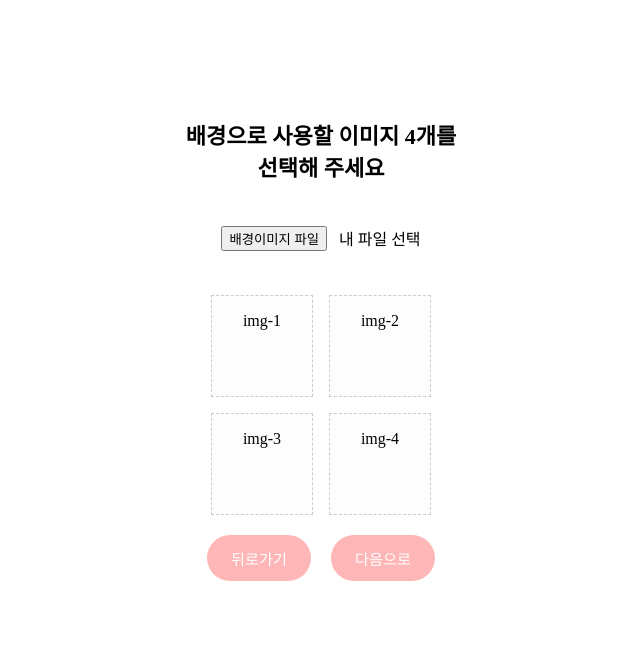
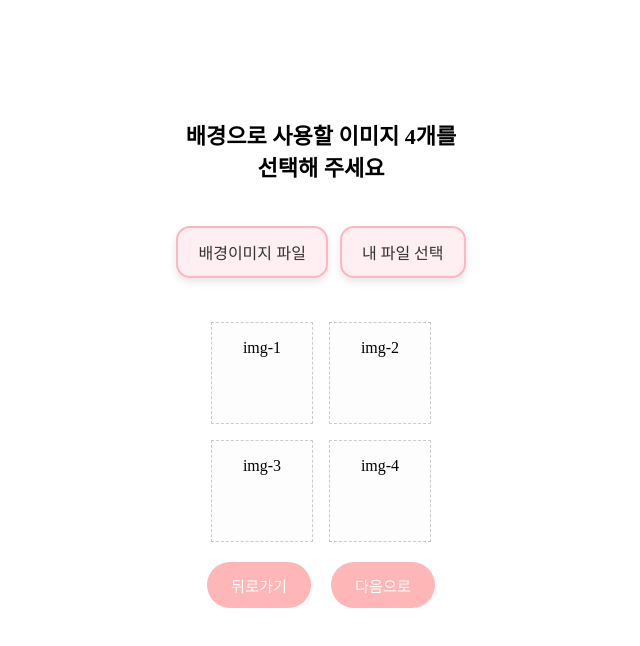
Before and after one commit to xeon-243859/ppongtok-app, a Next.js app: page /imageselectpage in a window 1280 px wide. Shown: the top 646 px of the page, without its empty margins (319-959 px from the left). Built offline with nearby package versions, Linux system fonts and the light colour scheme; no server answers.

Commit message:
감성 버튼 디자인 적용 및 스타일 수정

```diff
--- a/pages/imageselectpage.jsx
+++ b/pages/imageselectpage.jsx
@@ -82,8 +82,8 @@ export default function ImageSelectPage() {
       </div>
 
       <div className={styles.selectButtons}>
-        <button onClick={handleImageFile}>배경이미지 파일</button>
-        <label htmlFor="local-file">내 파일 선택</label>
+        <button onClick={handleImageFile} className={styles.selectButton}>배경이미지 파일</button>
+        <label htmlFor="local-file" className={styles.selectButton}>내 파일 선택</label>
 
         <input
           ref={fileInputRef}
```
